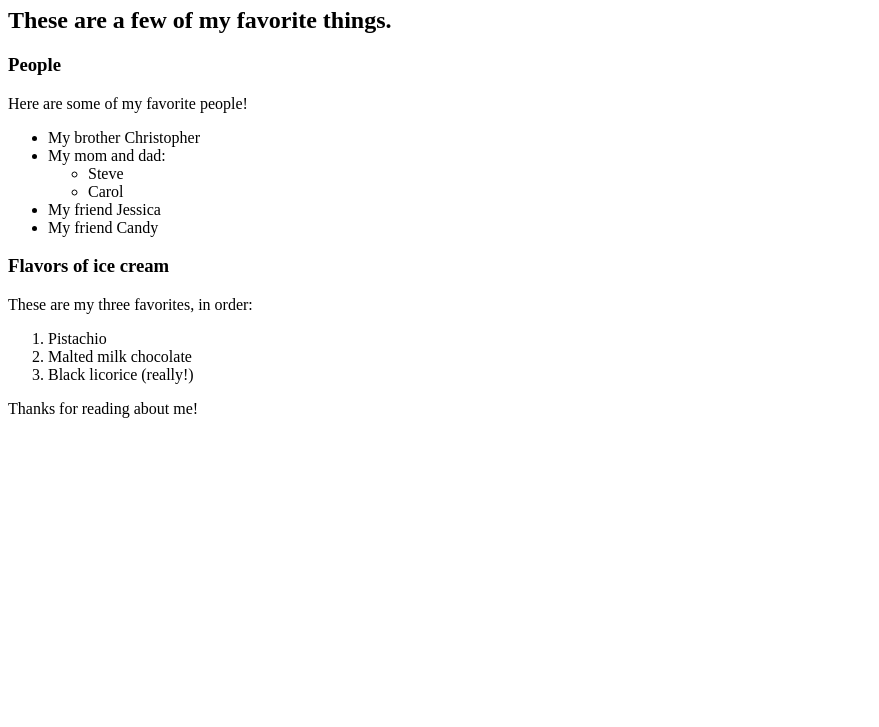
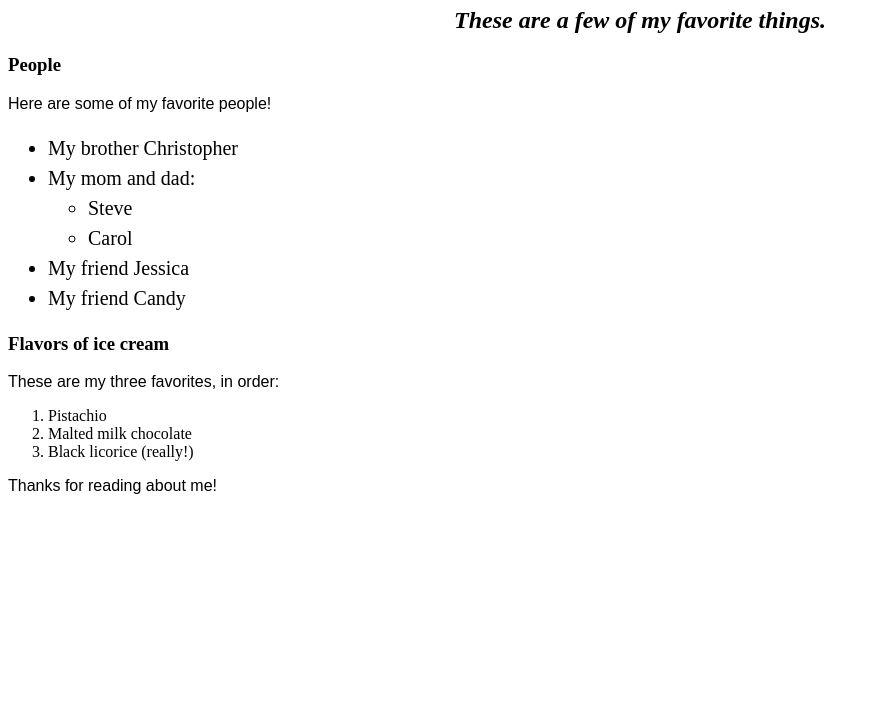
Before and after one commit to LotionLaundry/lotionlaundry.github.io, a plain HTML site: page webpage/index.html in a window 1280 px wide. Shown: the part 73-800 px from the top of the page, without its empty margins (0-879 px from the left). Drawn offline with Linux system fonts and the light colour scheme.

Commit message:
replaced favorite things with index.html

```diff
--- a/webpage/Favorite_things.html
+++ b/webpage/index.html
@@ -1,6 +1,7 @@
 <!DOCTYPE html>
 <html lang="en-US">
 <head>
+  <link href="css/styles.css" rel="stylesheet" type="text/css">
   <title>Michael's favorite things</title>
 </head>
 <body>
@@ -32,3 +33,6 @@
   <p>Thanks for reading about me!</p>
 </body>
 </html>
+<!-- to commit a project you have to git add the file name,
+git commit -m with a explanation of what you did in quotes
+git push master with your initials -->
```
Also changed, not shown: 1 other file.
